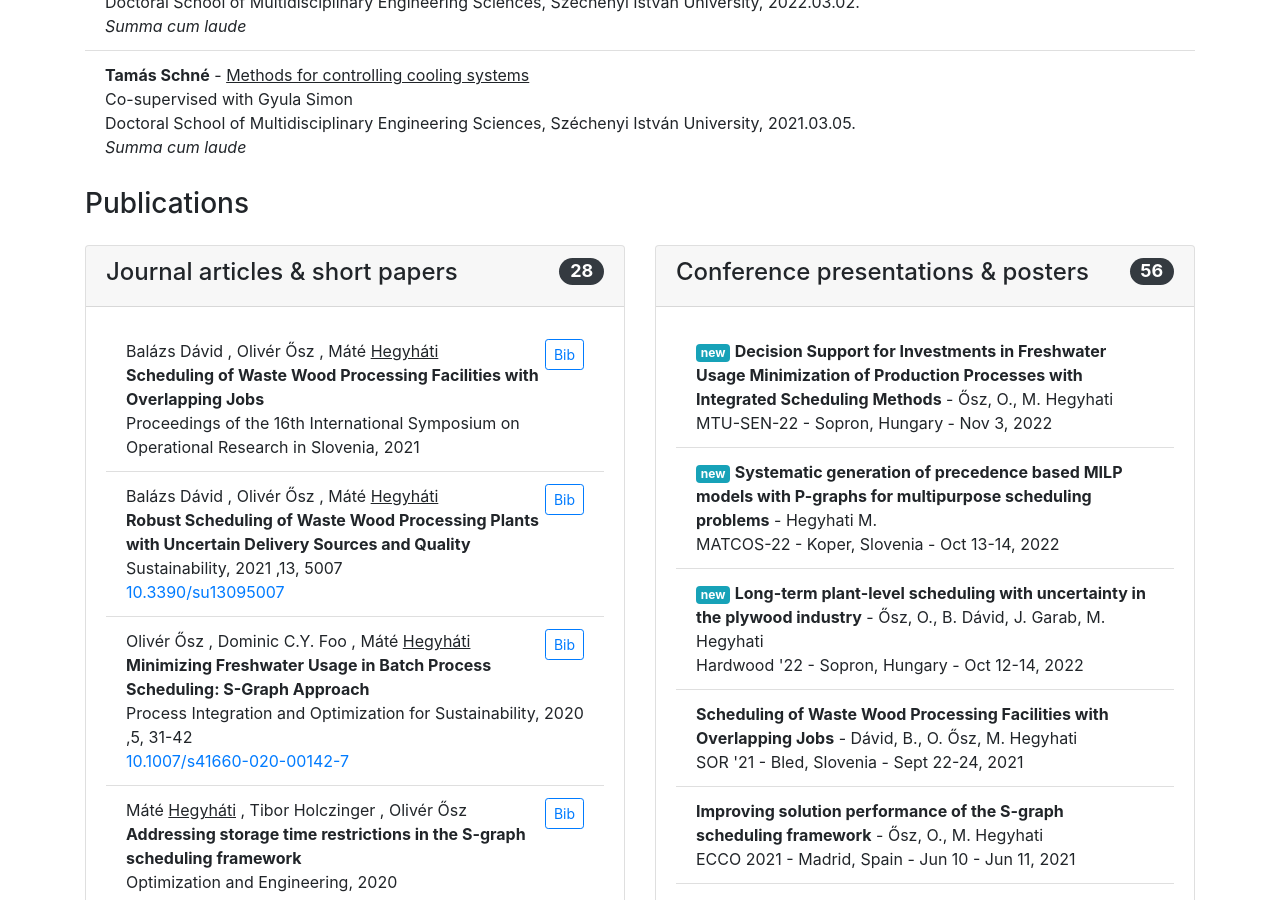
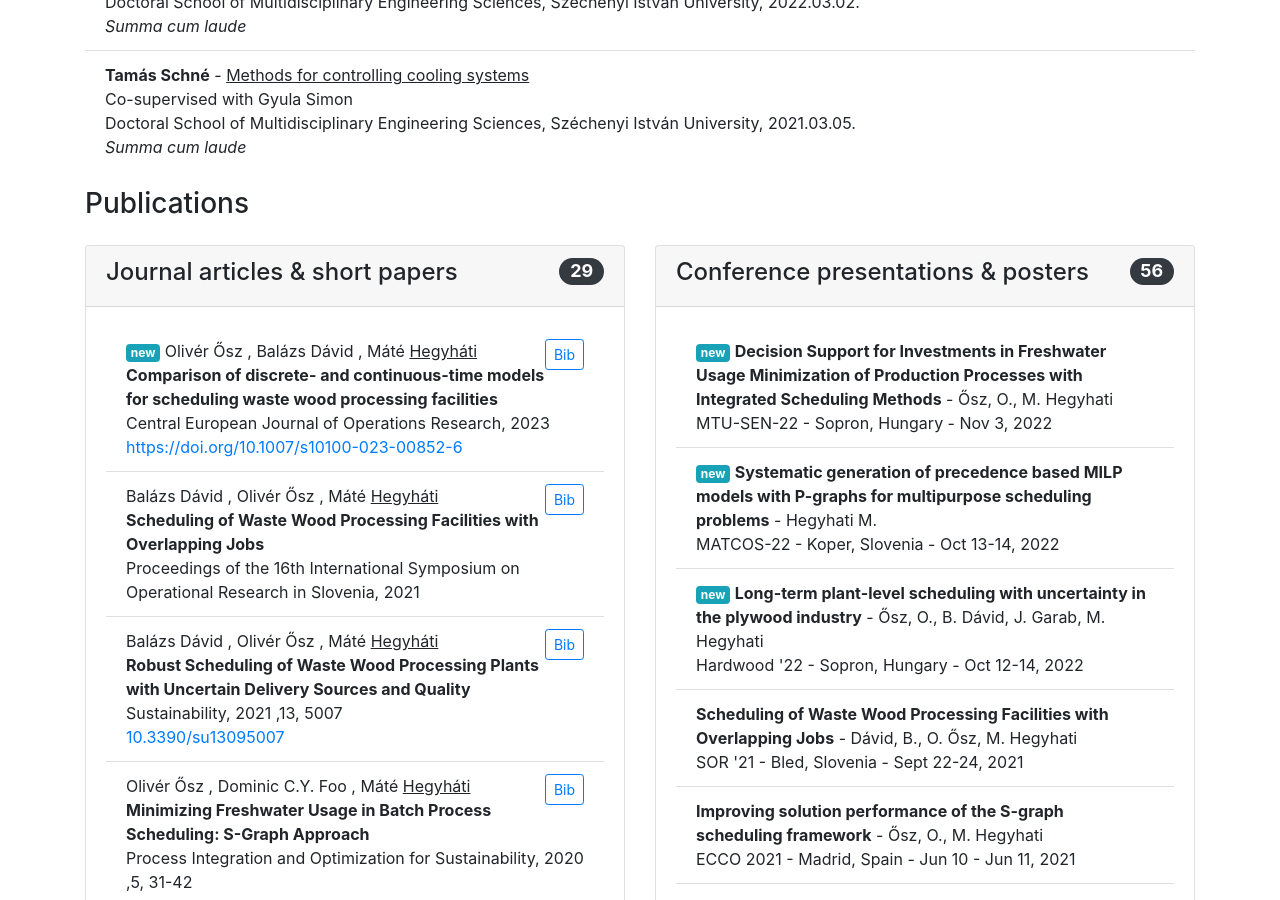
Before and after one commit to hegyhati/hegyhati.github.io, a Jekyll site: the page built from publications.html, in a window 1280 px wide and 900 px high, scrolled down 478 px. Built offline with Jekyll 4.4.1, drawn with Linux system fonts in a browser that asks for light colours; nearby versions of some CDN libraries.

Commit message:
update publication

```diff
--- a/_data/articles.yaml
+++ b/_data/articles.yaml
@@ -1,3 +1,19 @@
+- id: Osz2023
+  type: article
+  title: Comparison of discrete- and continuous-time models for scheduling waste wood processing facilities
+  author:
+    - family: Ősz
+      given: Olivér
+    - family: Dávid
+      given: Balázs
+    - family: Hegyháti
+      given: Máté
+  journal: Central European Journal of Operations Research
+  year: "2023"
+  pages: ""
+  ISBN:
+  url: "https://link.springer.com/article/10.1007/s10100-023-00852-6"
+  doi: https://doi.org/10.1007/s10100-023-00852-6
 - id: David2021b
   type: incollection
   title: Scheduling of Waste Wood Processing Facilities with Overlapping Jobs
@@ -64,10 +80,10 @@
   ISSN: " 1573-2924"
   url: "https://doi.org/10.1007/s11081-020-09548-1"
   doi: 10.1007/s11081-020-09548-1
+  citations-independent:
+    - 'Szabo, Sandor. (2023). Batch Scheduling with Time Restriction and Clique Search. Mathematica Pannonica. 10.1556/314.2023.00004.'
   citations-self:
-    - 'Ősz, O., Foo, D.C.Y. & Hegyháti, M. Minimizing Freshwater Usage in Batch
-      Process Scheduling: S-Graph Approach. Process Integr Optim Sustain (2020).
-      https://doi.org/10.1007/s41660-020-00142-7'
+    - 'Ősz, O., Foo, D.C.Y. & Hegyháti, M. Minimizing Freshwater Usage in Batch Process Scheduling: S-Graph Approach. Process Integr Optim Sustain (2020). https://doi.org/10.1007/s41660-020-00142-7'
 - id: Osz2019a
   type: article
   title: Energy usage minimization with the S-graph framework
```
